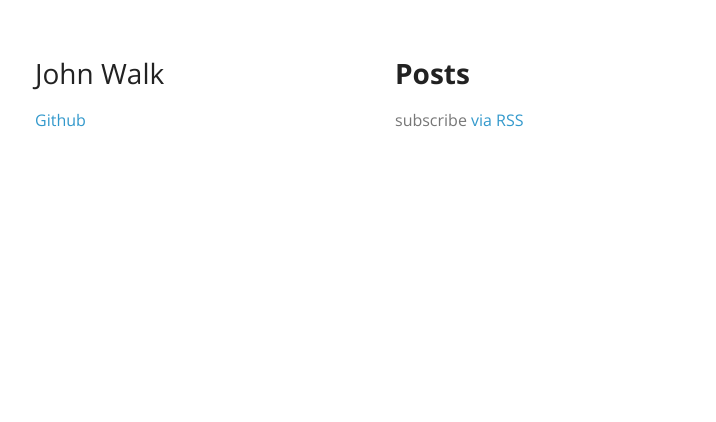
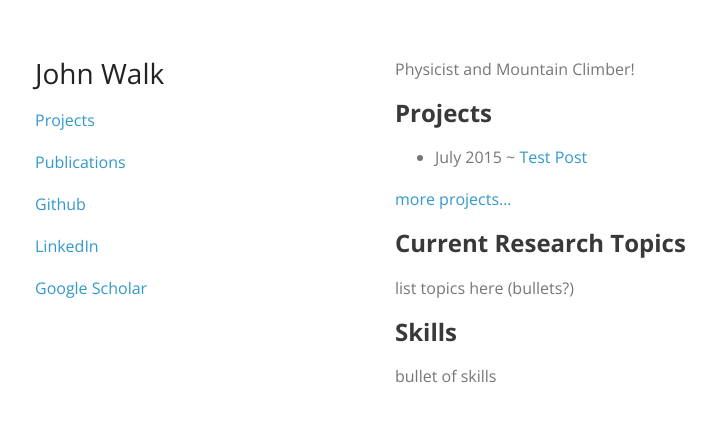
Before and after one commit to jrwalk/jrwalk.github.io, a Jekyll site: the page built from index.md, in a window 1280 px wide. Shown: the top 422 px of the page, without its empty margins (175-891 px from the left). Built offline with Jekyll 4.4.1, drawn with Linux system fonts in a browser that asks for light colours.

Commit message:
lots of things

```diff
--- a/_config.yml
+++ b/_config.yml
@@ -4,10 +4,6 @@ highlighter: pygments
 markdown: kramdown
 exclude: ['Gemfile', 'CNAME', 'README.markdown']
 github: {
-    "hostname": "github.com",
-    "pages_hostname": "github.io",
-    "api_url": "https://api.github.com",
-    "environment": "dotcom",
     "owner_name": "John Walk",
     "owner_url": "https://github.com/jrwalk",
     "language": null,
@@ -21,4 +17,4 @@ defaults:
       path: ""
       type: "posts"
     values:
-      layout: "posts"
+      layout: "post"
--- a/_layouts/default.html
+++ b/_layouts/default.html
@@ -17,10 +17,11 @@
       <header>
         <h1><a href="/">John Walk</a></h1>
 
-        <!--<p class="view"><a href="/pages/projects">Projects</a></p>
-        <p class="view"><a href="/pages/publications">Publications</a></p>-->
+        <p class="view"><a href="/pages/projects">Projects</a></p>
+        <p class="view"><a href="/pages/publications">Publications</a></p>
         <p class="view"><a href="https://github.com/jrwalk">Github</a></p>
-        <!--<p class="view"><a href="/pages/press">Press</a></p>-->
+        <p class="view"><a href="https://www.linkedin.com/in/walkjr">LinkedIn</a></p>
+        <p class="view"><a href="https://scholar.google.com/citations?hl=en&user=CKr_Z9MAAAAJ">Google Scholar</a></p>
 
       </header>
       <section>
--- a/index.html
+++ /dev/null
@@ -1,23 +0,0 @@
----
-layout: default
----
-
-<div class="home">
-
-  <h1 class="page-heading">Posts</h1>
-
-  <ul class="post-list">
-    {% for post in site.posts %}
-      <li>
-        <span class="post-meta">{{ post.date | date: "%b %-d, %Y" }}</span>
-
-        <h2>
-          <a class="post-link" href="{{ post.url | prepend: site.baseurl }}">{{ post.title }}</a>
-        </h2>
-      </li>
-    {% endfor %}
-  </ul>
-
-  <p class="rss-subscribe">subscribe <a href="{{ "/feed.xml" | prepend: site.baseurl }}">via RSS</a></p>
-
-</div>
--- /dev/null
+++ b/index.md
@@ -0,0 +1,18 @@
+---
+layout: default
+title: John Walk
+---
+
+<p>Physicist and Mountain Climber!</p>
+
+##Projects
+{% for post in site.posts limit:5 %}
+  - {{ post.date | date: '%B %Y' }} <span class="separator">~</span> [{{ post.title }}]({{ post.url }})
+{% endfor %}
+[more projects...](/pages/projects)
+
+##Current Research Topics
+list topics here (bullets?)
+
+##Skills
+bullet of skills
```
Also changed, not shown: _layouts/page.html (deleted, +0 -14 lines), _layouts/post.html (+15 -9 lines), _posts/2015-07-15-test.md (added, +8 -0 lines), about.md (deleted, +0 -11 lines), pages/projects/index.md (added, +9 -0 lines), pages/publications/index.md (added, +8 -0 lines).
